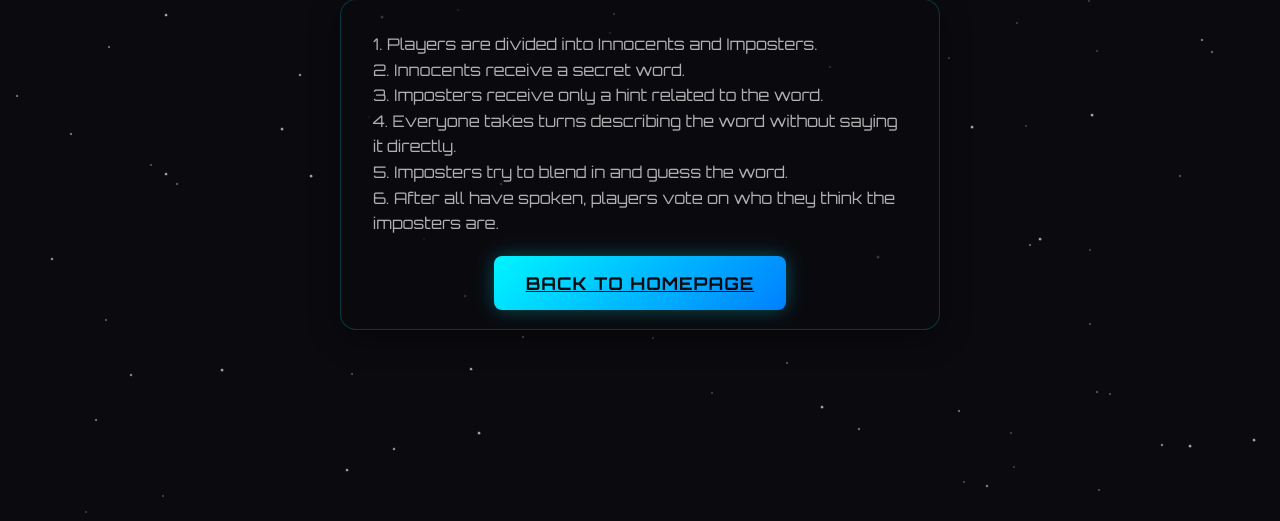
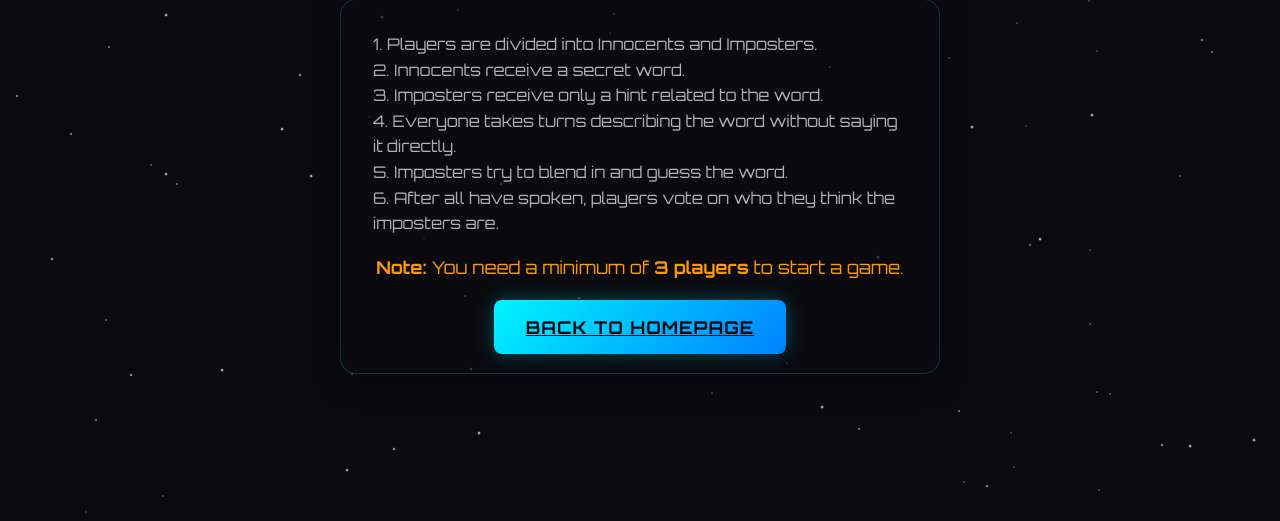
Before and after one commit to stoyse/Imposter, a Flask app: page /about in a window 1280 px wide. Shown: the part 129-650 px from the top of the page. Run offline with Flask 3, Linux system fonts and the light colour scheme.

Commit message:
added info that there are minimum 3 players to start game

```diff
--- a/template/about_new.html
+++ b/template/about_new.html
@@ -20,6 +20,9 @@
                 <li>Imposters try to blend in and guess the word.</li>
                 <li>After all have spoken, players vote on who they think the imposters are.</li>
             </ol>
+            <div style="margin-top: 1rem; color: var(--warning-color, #ff9800); font-size: 1.1rem;">
+                <strong>Note:</strong> You need a minimum of <b>3 players</b> to start a game.
+            </div>
             <div style="margin-top: 2rem;">
                 <a href="/" class="btn btn-primary">BACK TO HOMEPAGE</a>
             </div>
--- a/template/lobby_new.html
+++ b/template/lobby_new.html
@@ -20,6 +20,9 @@
 
         <div class="content-container">
             <h3 style="text-align: center; margin-bottom: 1.5rem; color: var(--accent-color); font-family: 'Orbitron', monospace;">PLAYERS IN LOBBY</h3>
+            <div style="text-align: center; color: var(--warning-color, #ff9800); font-size: 1.1rem; margin-bottom: 1rem;">
+                <strong>Note:</strong> You need a minimum of <b>3 players</b> to start a game.
+            </div>
 
             <div class="players-list" id="playersList">
                 <!-- Players will be dynamically added here -->
```
